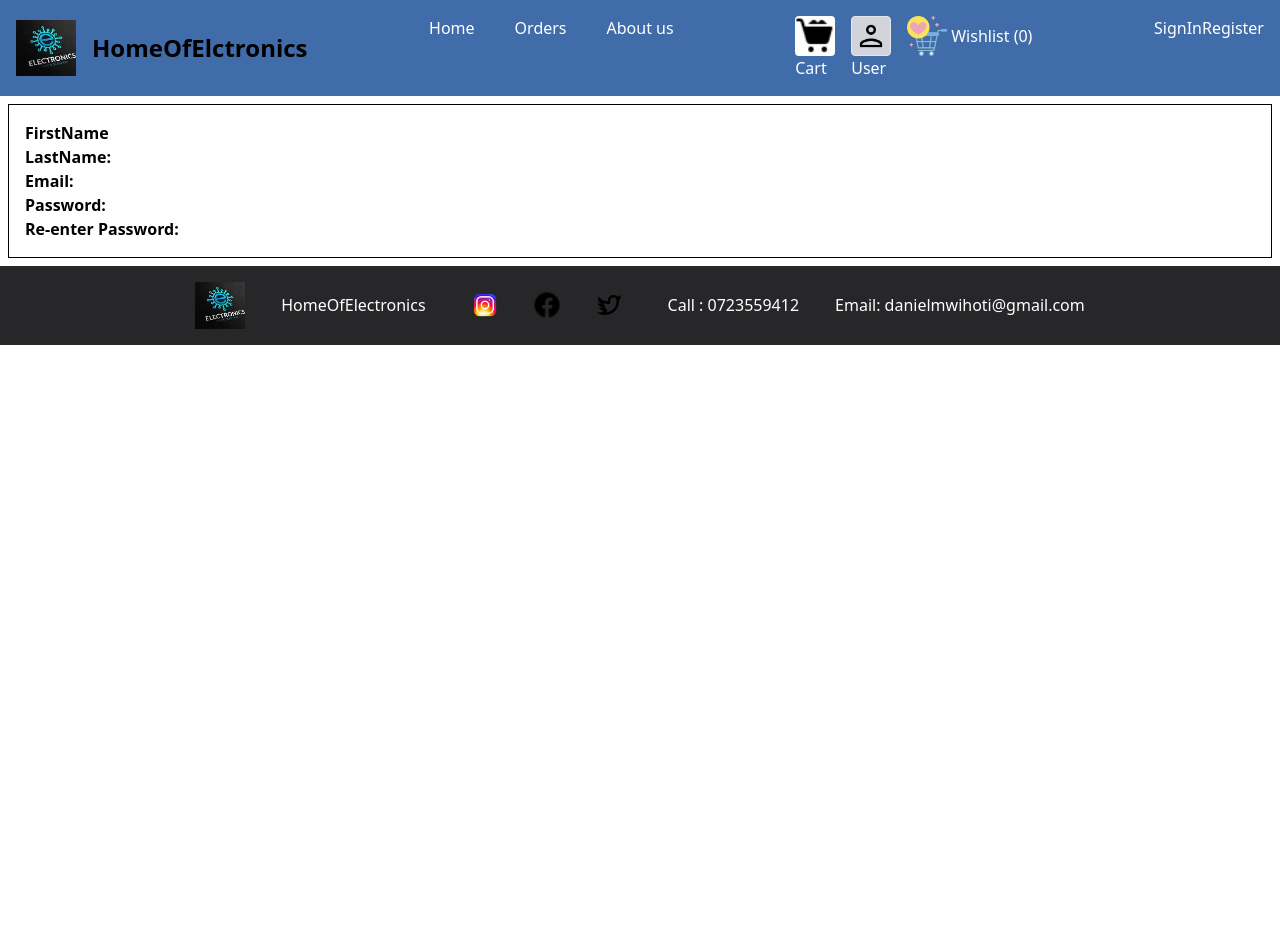
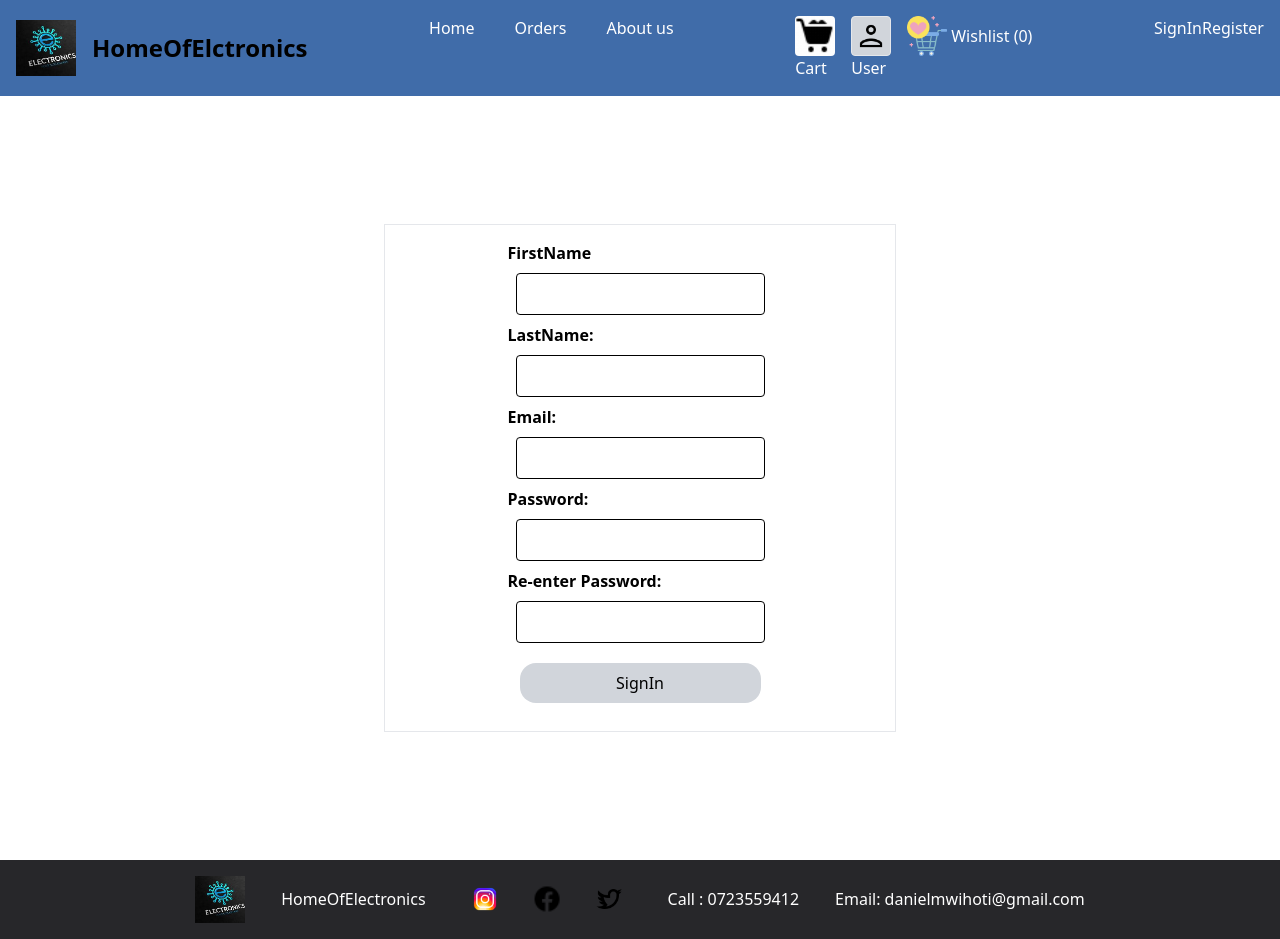
Before and after one commit to mwihoti/HomeOfElectronics, a Next.js app: page /sign/signIn in a window 1280 px wide. Before the commit the page ends 800 px from the top, so only its background shows below. Built offline with nearby package versions, Linux system fonts and the light colour scheme.

Commit message:
SignIn form and state

```diff
--- a/src/components/SignIn.js
+++ b/src/components/SignIn.js
@@ -7,7 +7,8 @@ const SignIn = () => {
         firstname: '',
         lastname: '',
         email: '',
-        password: ''
+        password: '',
+         password2: ''
     })
 
     const handleChange = (e) => {
@@ -19,34 +20,52 @@ const SignIn = () => {
 
   return (
     <div>
-        <form className='grid grid-row items-center p-4 border border-black m-2'>
-            <label >
+
+
+    <div className=' flex  justify-center m-32'>
+        <form className='grid grid-row items-center justify-center h-3/4 p-4 border w-1/2  '>
+            <label className='items-center ' >
+                <h3>
                 <strong>FirstName</strong>
-                <input type="text"  name='firstname' value={data.firstname} onChange={handleChange} required />
+                </h3>
+                <input type="text"  name='firstname' value={data.firstname} className='border m-2 p-2 border-black rounded' onChange={handleChange} required />
 
             </label>
 
-            <label>
+            <label className=' justify-center'>
+                <h3>
                 <strong>LastName:</strong>
-                <input type='text' name='lastname' value={data.lastname} onChange={handleChange}  required />
+                </h3>
+
+                <input type='text' name='lastname' value={data.lastname} className='border m-2 p-2 border-black rounded' onChange={handleChange}  required />
             </label>
 
-            <label>
+            <label className='items-center'>
+                <h3>
                 <strong>Email:</strong>
-                <input type='text' name='email' value={data.email} onChange={handleChange}  required />
+                </h3>
+
+                <input type='text' name='email' value={data.email} className='border m-2 p-2 border-black rounded' onChange={handleChange}  required />
             </label>
 
-            <label>
-                <strong>Password:</strong>
-                <input type='password' name='password' value={data.password} onChange={handleChange}  required />
+            <label className='items-center '>
+                <h3> <strong>Password:</strong></h3>
+
+                <input type='password' name='password' value={data.password} className='border m-2 p-2 border-black rounded' onChange={handleChange}  required />
             </label>
 
-            <label>
-                <strong>Re-enter Password:</strong>
-                <input type='password' name='password' value={data.password} onChange={handleChange}  required />
+            <label className='items-center'>
+                <h3><strong>Re-enter Password:</strong></h3>
+
+                <input type='password' name='password2' value={data.password2} className='border m-2 p-2 border-black rounded' onChange={handleChange}  required />
             </label>
 
+            <button type='submit' className='bg-gray-300 p-2 m-3 hover:bg-stone-950 hover:text-white rounded-2xl'>
+                SignIn
+            </button>
+
         </form>
+    </div>
     </div>
   )
 }
```
